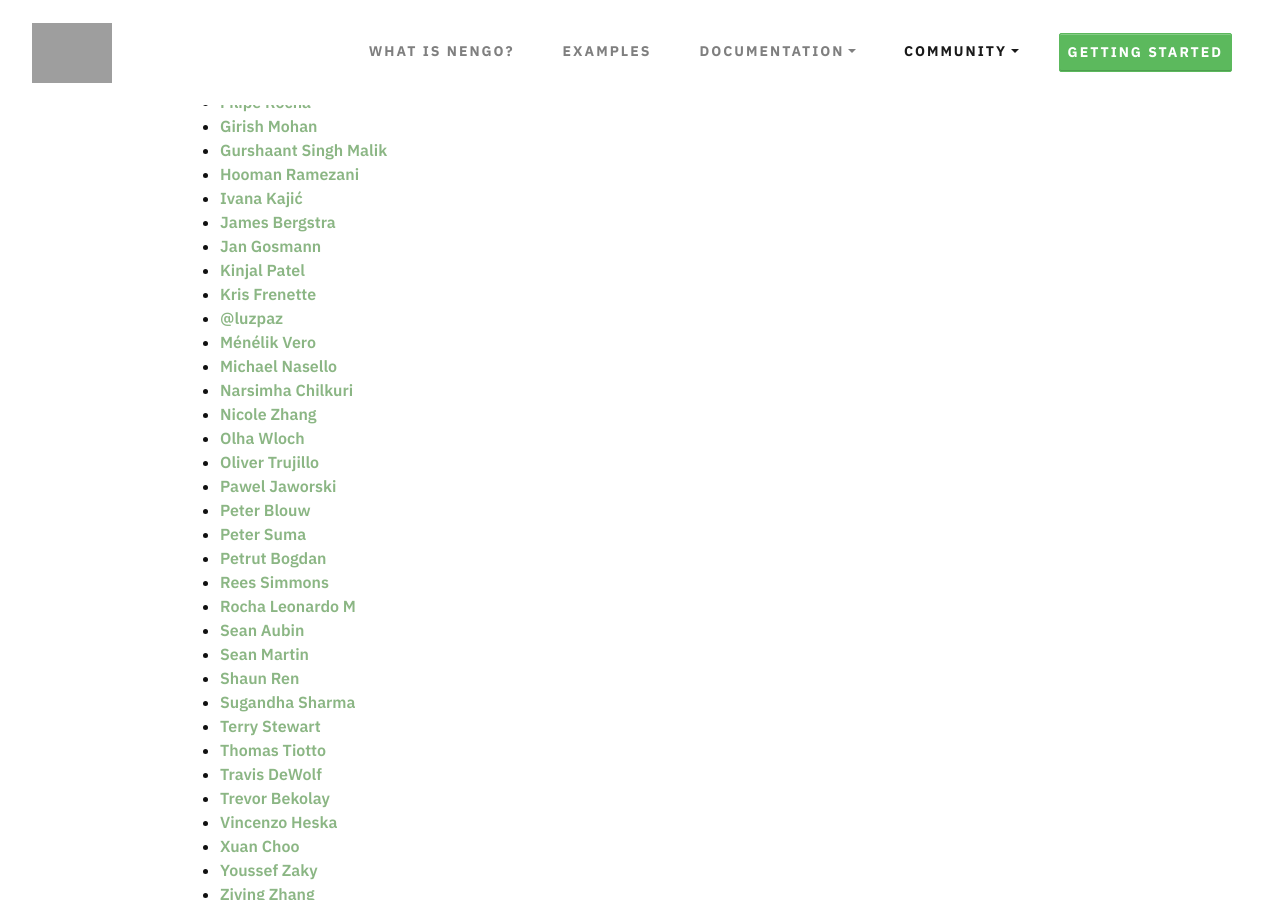
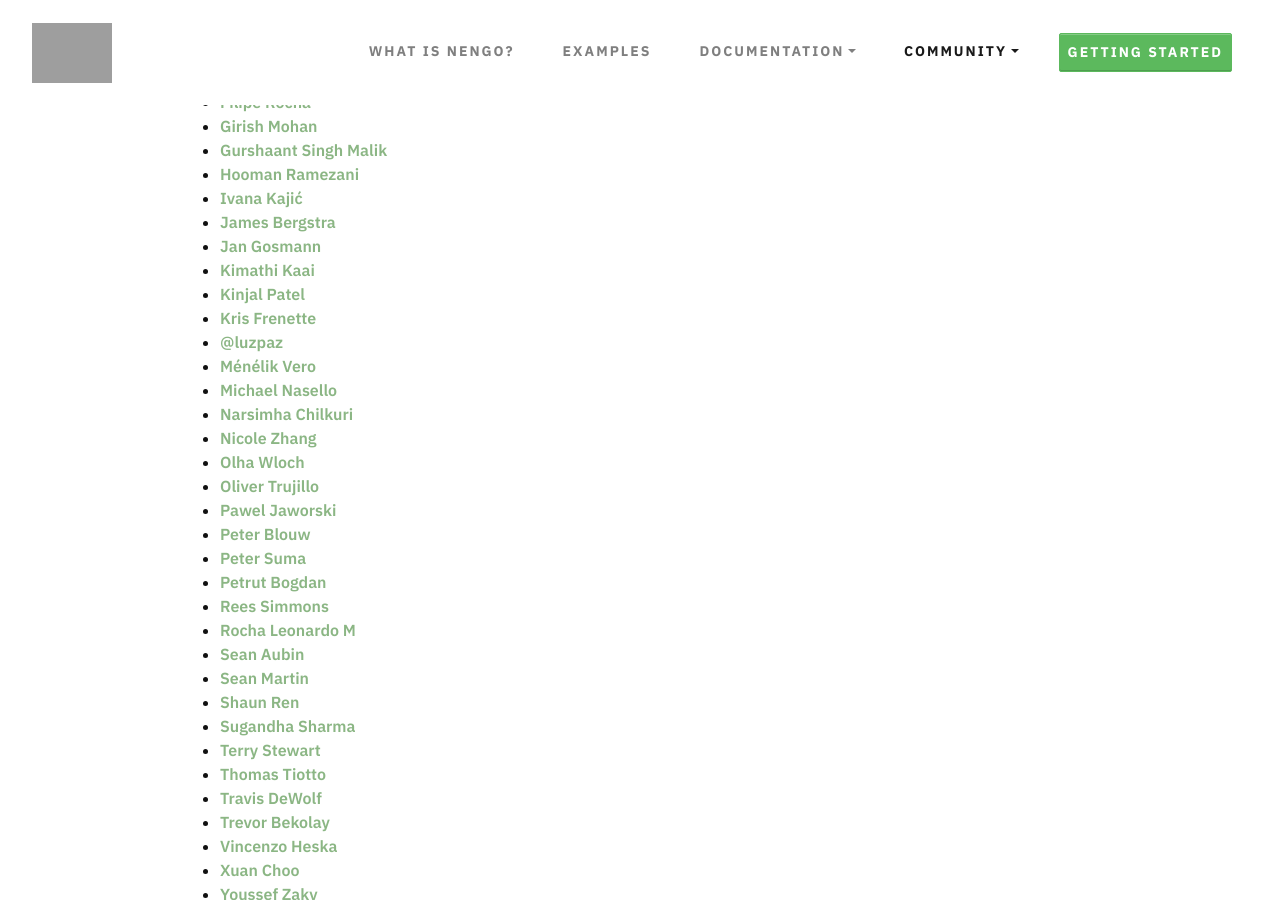
Before and after one commit to nengo/nengo.github.io, a Jekyll site: the page built from people.md, in a window 1280 px wide and 900 px high, scrolled down 890 px. Built offline with Jekyll 4.4.1, drawn with Linux system fonts in a browser that asks for light colours; nearby versions of some CDN libraries.

Commit message:
Added Kimathi Kaai to Nengo CAA

```diff
--- a/people.md
+++ b/people.md
@@ -44,6 +44,7 @@
 - [Ivana Kajić](mailto:ivana.kajic@gmail.com)
 - [James Bergstra](mailto:james.bergstra@gmail.com)
 - [Jan Gosmann](mailto:jan@hyper-world.de)
+- [Kimathi Kaai](mailto:kimathikaai@gmail.com)
 - [Kinjal Patel](mailto:kinjalp.patel@mail.utoronto.ca)
 - [Kris Frenette](mailto:kris.frenette@appliedbrainresearch.com)
 - [@luzpaz](mailto:luzpaz@users.noreply.github.com)
```
